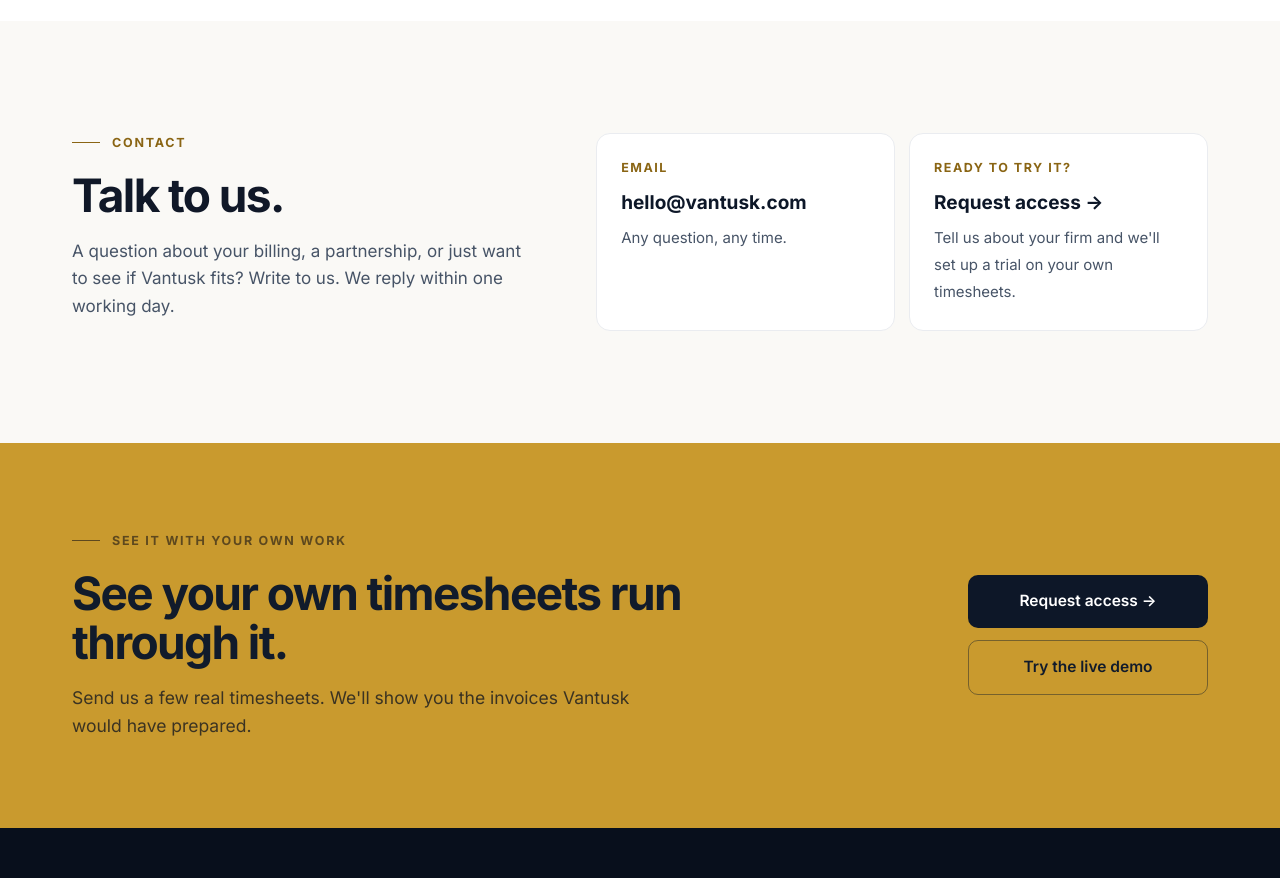
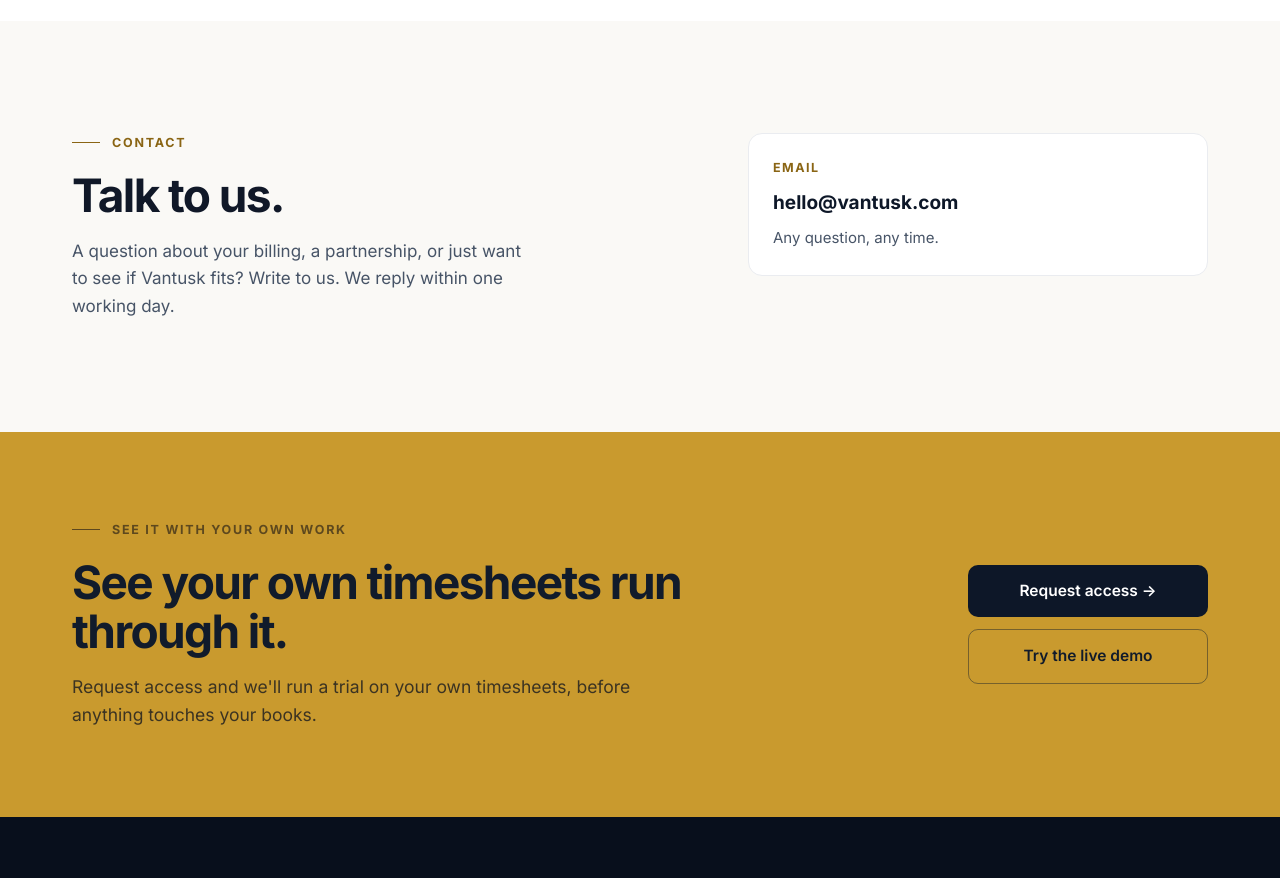
Before and after one commit to StaffFlowpro/StaffFlow-Site, a plain HTML site: page index.html in a window 1280 px wide. Shown: the part 8940-9818 px from the top of the page. Drawn offline with Linux system fonts and the light colour scheme.

Commit message:
Homepage: Contact shows email only; the closing section's text matches the real next step
Homepage: Contact shows email only; the closing section's text matches the real next step
- Contact: the "Request access" card removed (the gold section right below already offers it); the email card spans the column.
- Closing section: "Send us a few real timesheets…" → "Request access and we'll run a trial on your own timesheets, before anything touches your books."
Lines: 2 added, 3 removed (index.html)

```diff
--- a/index.html
+++ b/index.html
@@ -208,7 +208,7 @@ details p{margin:0 0 22px;font-size:16px;color:var(--body);max-width:680px}
 .contact{background:var(--paper)}
 .contact .wrap{display:grid;grid-template-columns:.85fr 1.15fr;gap:72px;align-items:start}
 .contact .body{font-size:17px;color:var(--body);margin:18px 0 0;max-width:460px}
-.ways{display:grid;grid-template-columns:1fr 1fr;gap:14px}
+.ways{display:grid;grid-template-columns:1fr;gap:14px;max-width:460px;justify-self:end;width:100%}
 .way{display:block;text-decoration:none;color:var(--ink);background:#fff;border:1px solid var(--line);border-radius:14px;padding:24px;transition:border-color .15s}
 .way:hover{border-color:var(--gold-line)}
 .way small{display:block;font-size:12.5px;font-weight:700;letter-spacing:.12em;text-transform:uppercase;color:var(--gold-dk);margin-bottom:10px}
@@ -593,7 +593,6 @@ footer{background:#080F1C;color:#fff;padding:64px 0 32px}
   </div>
   <div class="ways">
     <a class="way" href="mailto:hello@vantusk.com"><small>Email</small><b>hello@vantusk.com</b><span>Any question, any time.</span></a>
-    <a class="way" href="https://app.vantusk.com/request.html"><small>Ready to try it?</small><b>Request access →</b><span>Tell us about your firm and we'll set up a trial on your own timesheets.</span></a>
   </div>
 </div></section>
 
@@ -601,7 +600,7 @@ footer{background:#080F1C;color:#fff;padding:64px 0 32px}
   <div>
     <p class="eyebrow">See it with your own work</p>
     <h2>See your own timesheets run through it.</h2>
-    <p class="txt">Send us a few real timesheets. We'll show you the invoices Vantusk would have prepared.</p>
+    <p class="txt">Request access and we'll run a trial on your own timesheets, before anything touches your books.</p>
   </div>
   <div class="ctas">
     <a class="btn btn-navy" href="https://app.vantusk.com/request.html">Request access →</a>
```
